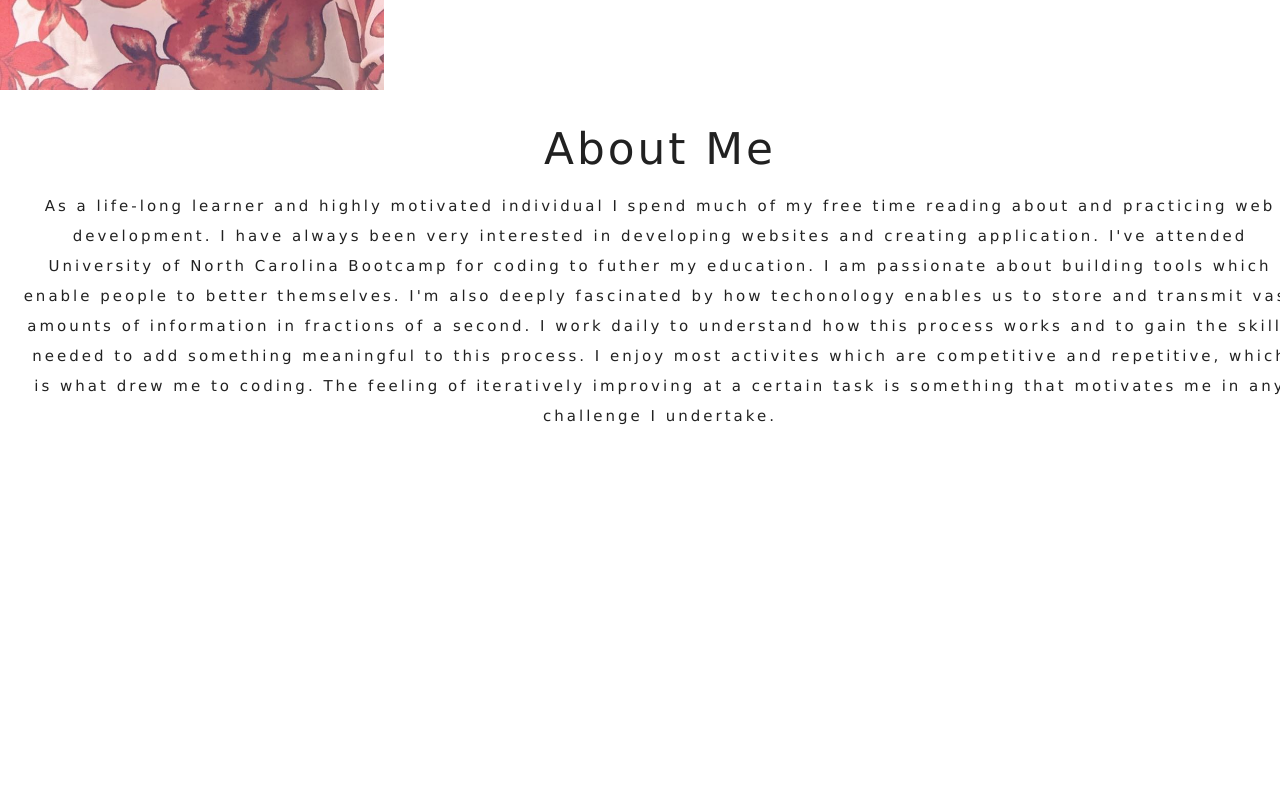
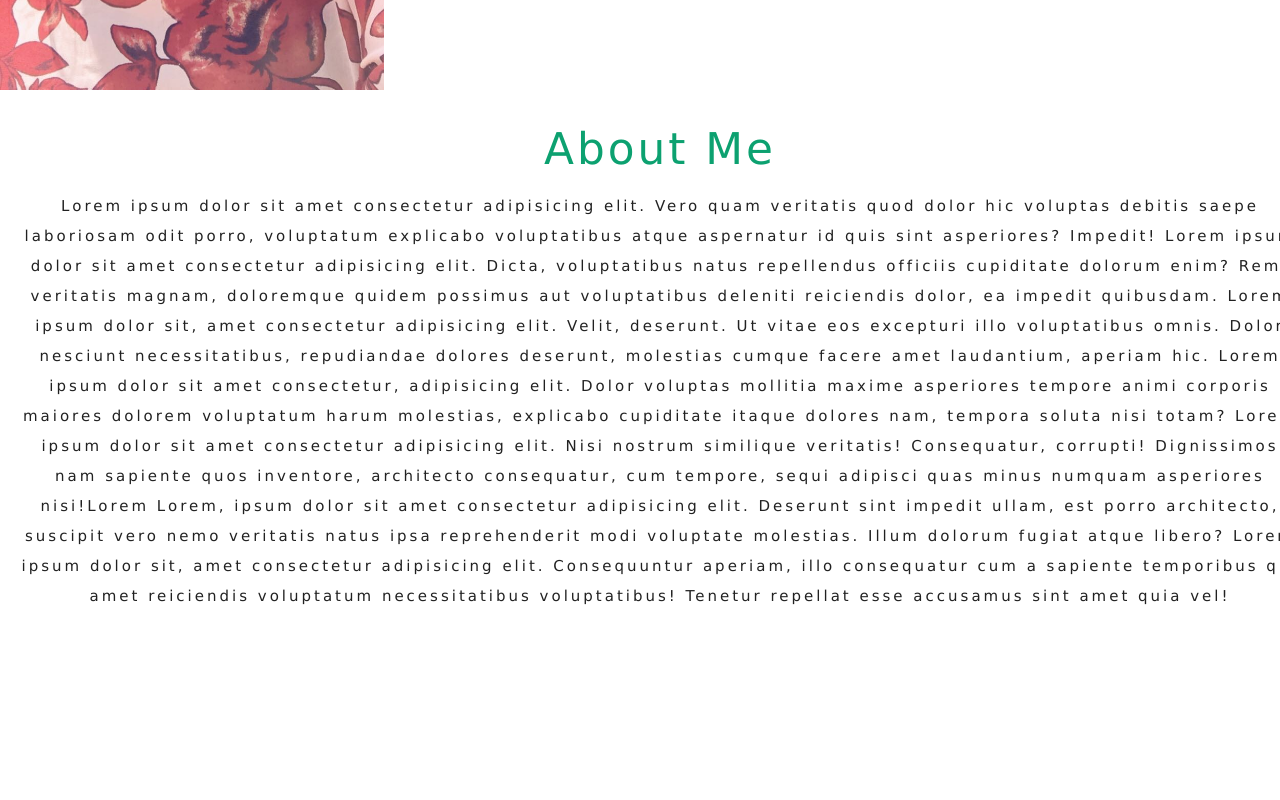
Before and after one commit to Britt-hub/Portfolio-Homework, a plain HTML site: page index.html in a window 1280 px wide. Shown: the part 1480-2280 px from the top of the page. Drawn offline with nearby package versions, Linux system fonts and the light colour scheme.

Commit message:
front style changed

```diff
--- a/index.html
+++ b/index.html
@@ -61,30 +61,27 @@
 
 
                     <section id="Content">
-                        <h3>About Me</h3>
+                        <h3 class="textLink">About Me</h3>
 
-                        <p>As a life-long learner and highly motivated individual I spend much of my free time reading
-                            about
-                            and
-                            practicing web development. I have always been very interested in developing websites and
-                            creating
-                            application. I've attended University of North Carolina Bootcamp for coding to futher my
-                            education.
-
-                            I am passionate about building tools which enable people to better themselves.
-
-                            I'm also deeply fascinated by how techonology enables us to store and transmit vast amounts
-                            of
-                            information in fractions of a second. I work daily to understand how this process works and
-                            to
-                            gain the
-                            skills needed to add something meaningful to this process.
-
-                            I enjoy most activites which are competitive and repetitive, which is what drew me to
-                            coding.
-                            The feeling of iteratively improving at a certain task is something that motivates me in any
-                            challenge I
-                            undertake.</p>
+                        <p>Lorem ipsum dolor sit amet consectetur adipisicing elit. Vero quam veritatis quod dolor hic
+                            voluptas debitis saepe laboriosam odit porro, voluptatum explicabo voluptatibus atque
+                            aspernatur id quis sint asperiores? Impedit! Lorem ipsum dolor sit amet consectetur
+                            adipisicing elit. Dicta, voluptatibus natus repellendus officiis cupiditate dolorum enim?
+                            Rem, veritatis magnam, doloremque quidem possimus aut voluptatibus deleniti reiciendis
+                            dolor, ea impedit quibusdam. Lorem ipsum dolor sit, amet consectetur adipisicing elit.
+                            Velit, deserunt. Ut vitae eos excepturi illo voluptatibus omnis. Dolor nesciunt
+                            necessitatibus, repudiandae dolores deserunt, molestias cumque facere amet laudantium,
+                            aperiam hic. Lorem ipsum dolor sit amet consectetur, adipisicing elit. Dolor voluptas
+                            mollitia maxime asperiores tempore animi corporis maiores dolorem voluptatum harum
+                            molestias, explicabo cupiditate itaque dolores nam, tempora soluta nisi totam? Lorem ipsum
+                            dolor sit amet consectetur adipisicing elit. Nisi nostrum similique veritatis! Consequatur,
+                            corrupti! Dignissimos nam sapiente quos inventore, architecto consequatur, cum tempore,
+                            sequi adipisci quas minus numquam asperiores nisi!Lorem Lorem, ipsum dolor sit amet
+                            consectetur adipisicing elit. Deserunt sint impedit ullam, est porro architecto, suscipit
+                            vero nemo veritatis natus ipsa reprehenderit modi voluptate molestias. Illum dolorum fugiat
+                            atque libero? Lorem ipsum dolor sit, amet consectetur adipisicing elit. Consequuntur
+                            aperiam, illo consequatur cum a sapiente temporibus qui amet reiciendis voluptatum
+                            necessitatibus voluptatibus! Tenetur repellat esse accusamus sint amet quia vel!</p>
 
                     </section>
                 </div>
@@ -93,18 +90,19 @@
 
                         <div class="body_sec">
                             <section id="Portfolio">
-                                <h3>Dive Into My Projects</h3>
+                                <h3 class="textLink">Dive Into My Projects</h3>
                                 <!-- make the pictures round -->
+                                <!-- <div class="card" style="width: 18rem;"> -->
                                 <a href="https://github.com/Britt-hub?tab=repositories"><img class="projecttwo"
                                         src="Image 12-11-19 at 7.34 PM.jpg" alt="projectOne" style="width: 25%"></a>
-
+                                <!-- </div> -->
                                 <br>
                                 <a href="https://britt-hub.github.io/Weather-Dashboard/"><img class="projectOne"
                                         src="UNADJUSTEDNONRAW_thumb_7ed.jpg" alt="projectOne" style="width: 30%"></a>
 
                                 <br>
-                                <a href="Resume 2020.pdf"><img class="resume"
-                                        src="UNADJUSTEDNONRAW_thumb_7ef.jpg" alt="resume" style="width: 15%"></a>
+                                <a href="Resume 2020.pdf"><img class="resume" src="UNADJUSTEDNONRAW_thumb_7ef.jpg"
+                                        alt="resume" style="width: 15%"></a>
 
 
                                 <br>
@@ -132,7 +130,7 @@
 
                         <div class="body_sec">
                             <section id="Info">
-                                <h3>Contact Me</h3>
+                                <h3 class="textLink">Contact Me</h3>
 
                                 <br>
 
--- a/javascript.js
+++ b/javascript.js
@@ -1,9 +1,17 @@
 function AboutMe() {
 var aboutElement = document.getElementById("para");
 aboutElement.scrollIntoView();
+window.scrollBy(0, -64);
 }
 
 function ContactMe() {
     var aboutElement = document.getElementById("Info");
     aboutElement.scrollIntoView();
+    window.scrollBy(0, -64);
     }
+
+    function Portfolio() {
+        var aboutElement = document.getElementById("Portfolio");
+        aboutElement.scrollIntoView();
+        window.scrollBy(0, -64);
+        }
--- a/style.css
+++ b/style.css
@@ -121,3 +121,8 @@ footer {
     padding: 15px;
 
 }
+
+.textLink  {
+    font-family: Verdana, Geneva, Tahoma, sans-serif;
+    color: rgb(12, 161, 112);
+}
```
